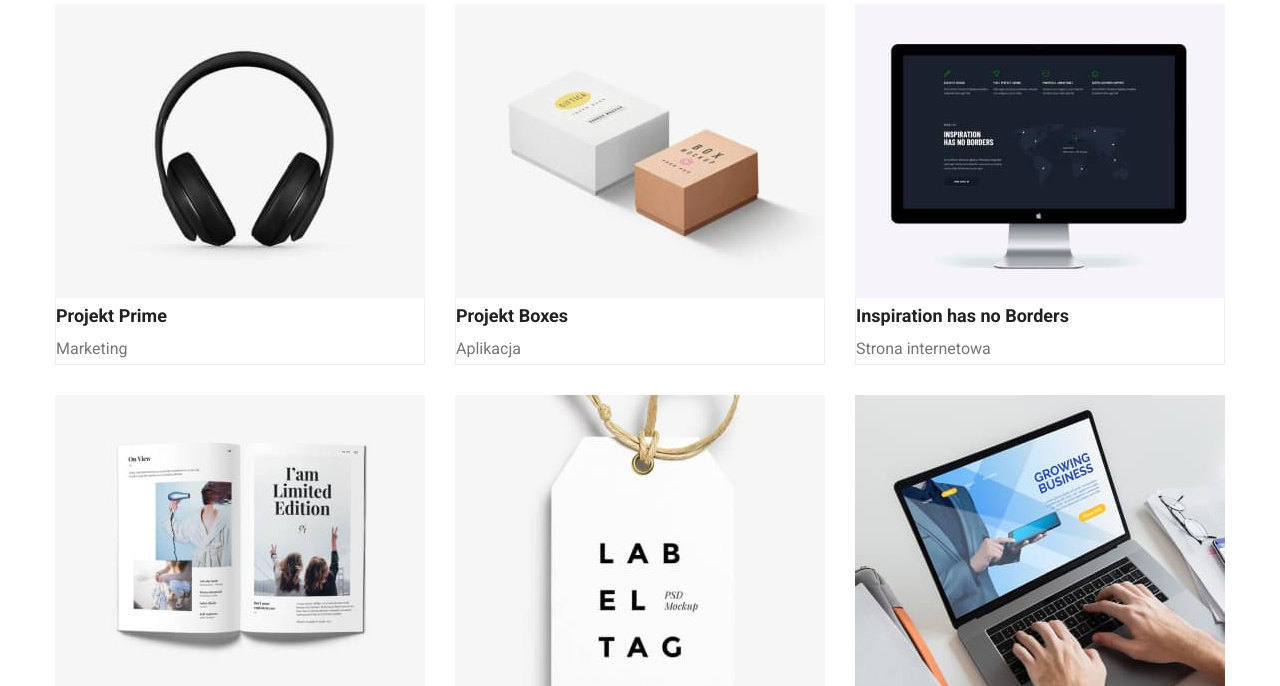
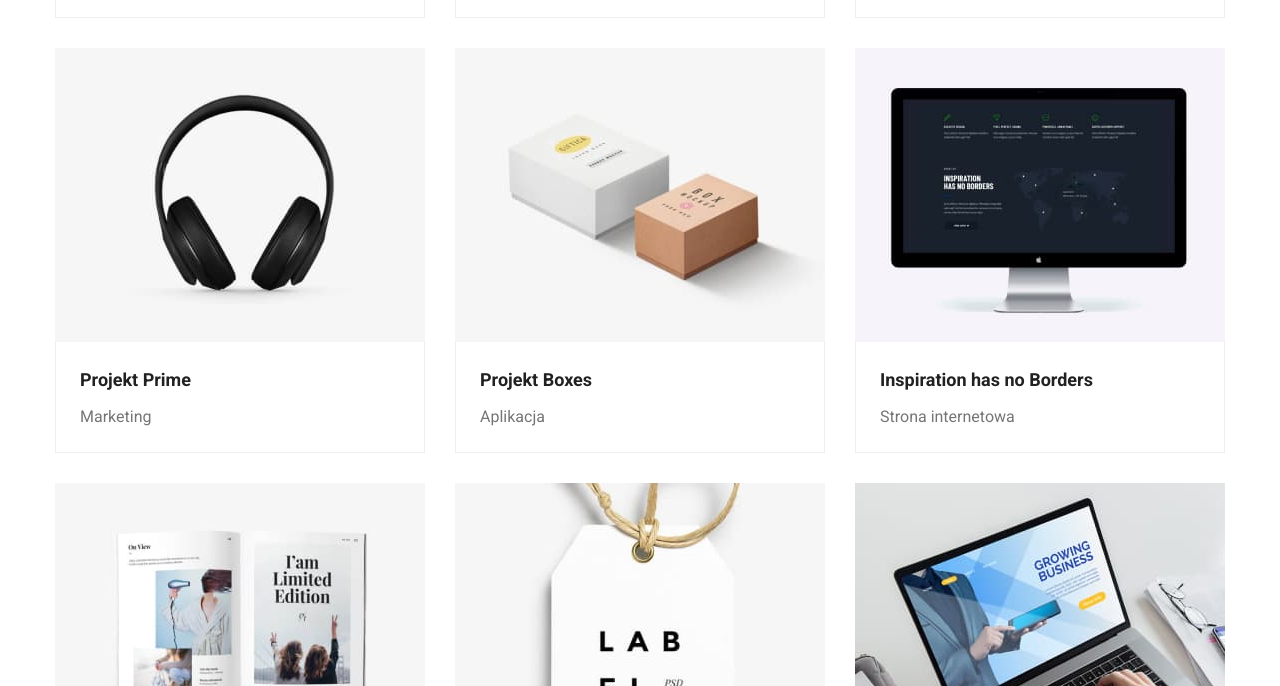
Before and after one commit to ASekretarski/goit-markup-hw-03, a plain HTML site: page portfolio.html in a window 1280 px wide. Shown: the part 649-1335 px from the top of the page. Drawn offline with nearby package versions, Linux system fonts and the light colour scheme.

Commit message:
example-cards correction

```diff
--- a/css/styles.css
+++ b/css/styles.css
@@ -351,3 +351,11 @@ padding: 0px 15px;
 .footer .list-item:not(:last-child) {
     margin-bottom: 9px;
 }
+
+.examples .img-description {
+    padding: 20px 24px;
+}
+
+.examples .heading {
+    margin-bottom: 4px;
+}
```
